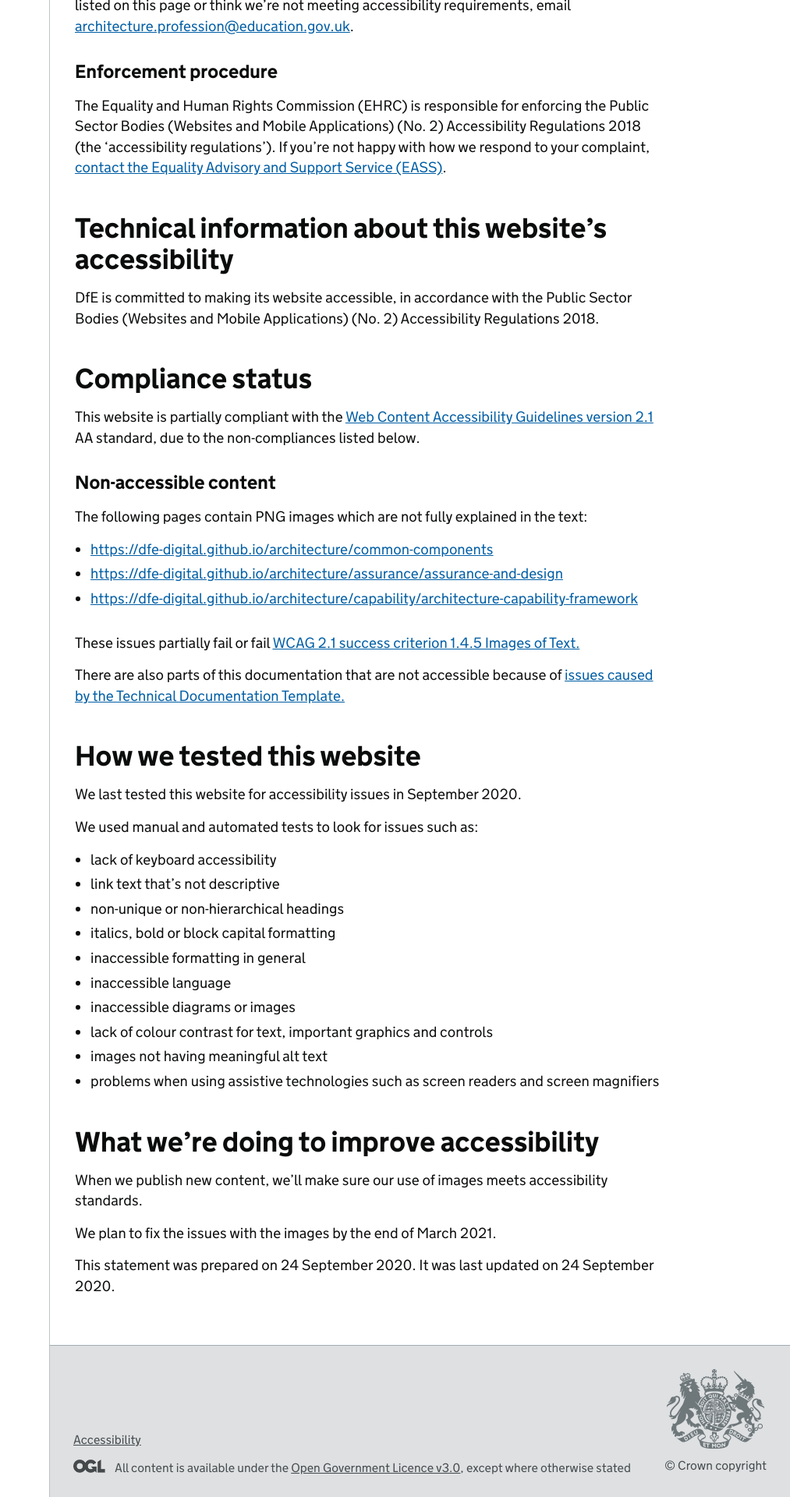
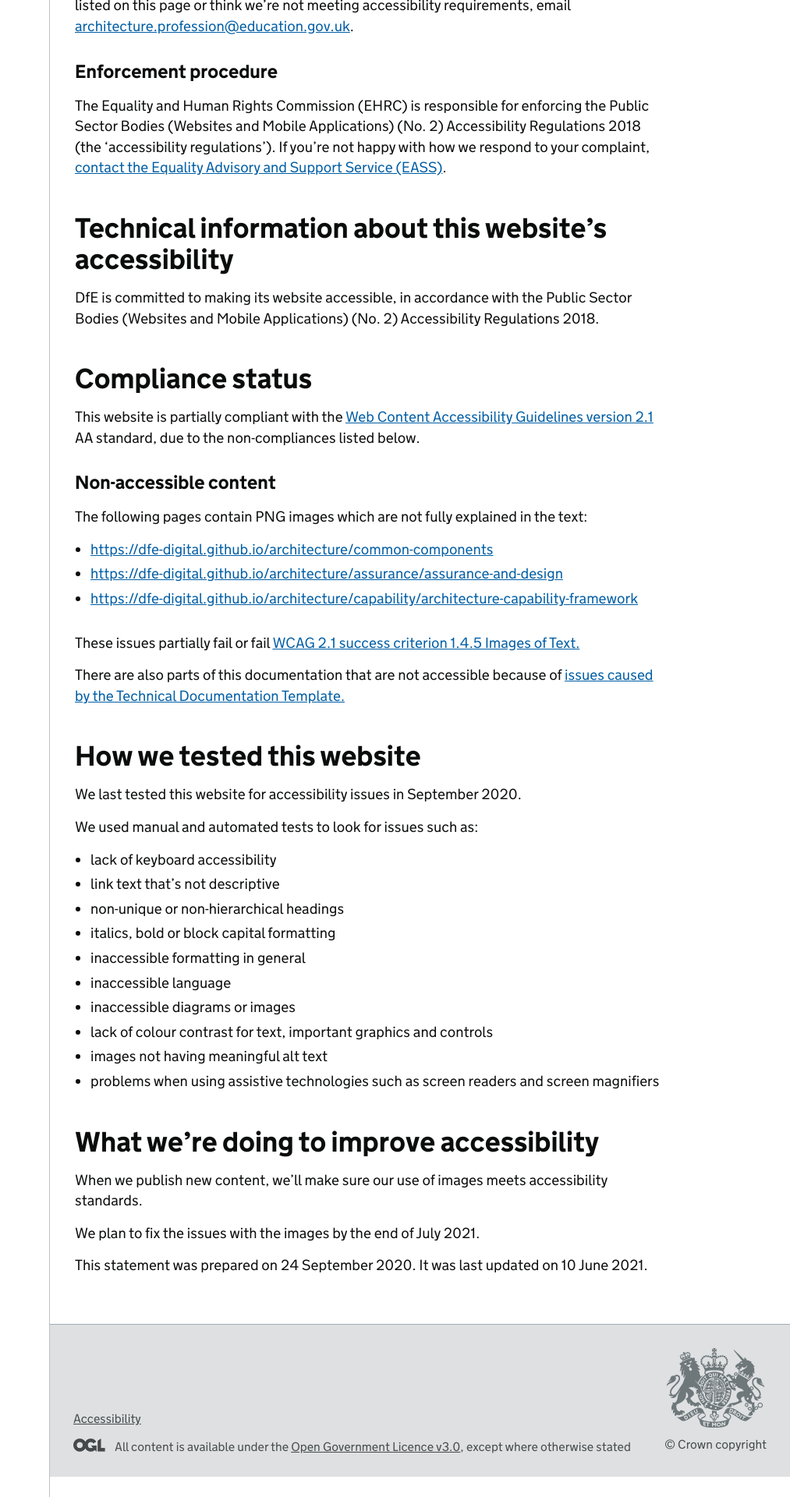
Before and after one commit to DFE-Digital/architecture, a Jekyll site: the page built from accessibility.md, in a window 1280 px wide. Shown: the part 1101-3021 px from the top of the page at 78% size, without its empty margins (267-1280 px from the left). Built offline with Jekyll 4.4.1, drawn with Linux system fonts in a browser that asks for light colours; our own code applies the rules of GitHub Pages for plain Markdown files.

Commit message:
Update accessibility.md

```diff
--- a/accessibility.md
+++ b/accessibility.md
@@ -75,6 +75,6 @@ We used manual and automated tests to look for issues such as:
 
 When we publish new content, we’ll make sure our use of images meets accessibility standards.
 
-We plan to fix the issues with the images by the end of March 2021.
+We plan to fix the issues with the images by the end of July 2021.
 
-This statement was prepared on 24 September 2020. It was last updated on 24 September 2020.
+This statement was prepared on 24 September 2020. It was last updated on 10 June 2021.
```
